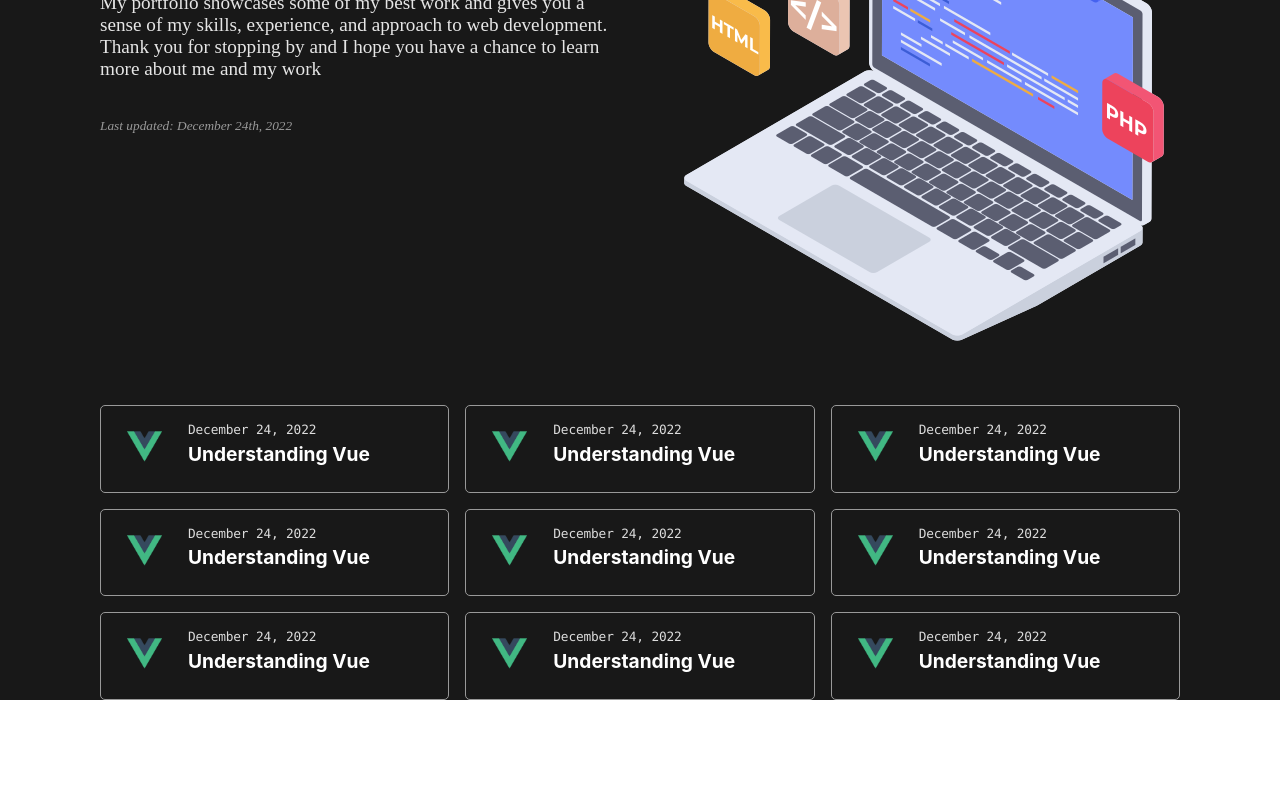
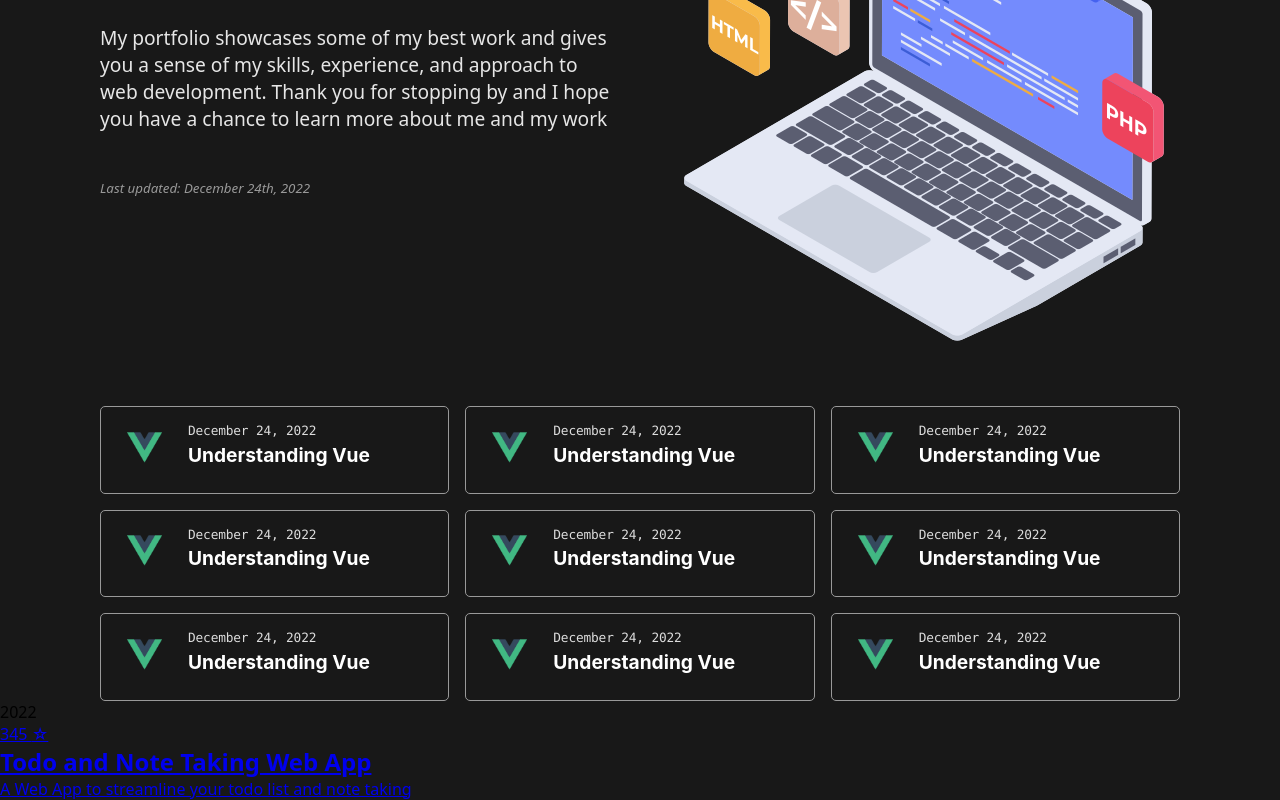
Before and after one commit to Manuel-kl/Manuel-portfolio, a Vue app: page / in a window 1280 px wide. Shown: the part 281-1081 px from the top of the page. Before the commit the page ends 981 px from the top, so only its background shows below. Built offline with nearby package versions, Linux system fonts and the light colour scheme.

Commit message:
Update HomeComponent and NavBarComponent

```diff
--- a/src/App.vue
+++ b/src/App.vue
@@ -22,6 +22,7 @@
     --border-color: #2c2c2c;
     --font-family-base: "Inter", -apple-system, BlinkMacSystemFont, "Helvetica Neue", Arial, sans-serif;
     --font-family-monospace: Menlo, "IBM Plex Mono", Menlo, monospace;
+    --font-family-homepage:InterVariable,ui-sans-serif,system-ui,-apple-system,BlinkMacSystemFont,Segoe UI,Roboto,Helvetica Neue,Arial,Noto Sans,sans-serif,Apple Color Emoji,Segoe UI Emoji,Segoe UI Symbol,Noto Color Emoji;
 
 
 
--- a/src/components/HomeComponent.vue
+++ b/src/components/HomeComponent.vue
@@ -23,86 +23,120 @@
             </div>
 
         </section>
-        <section class="blogs">
-            <div class="blog">
+        <section class="blog-lists">
+            <div class="blog-list">
                 <div>
                     <img src="../assets/logo.png" alt="Vue Js logo">
                 </div>
                 <div>
                     <p>December 24, 2022</p>
-                    <a href="#" onclick="event.preventDefault()"> <h2> Understanding Vue</h2></a>
+                    <a href="#" onclick="event.preventDefault()">
+                        <h2> Understanding Vue</h2>
+                    </a>
                 </div>
             </div>
-            <div class="blog">
+            <div class="blog-list">
                 <div>
                     <img src="../assets/logo.png" alt="Vue Js logo">
                 </div>
                 <div>
                     <p>December 24, 2022</p>
-                    <a href="#" onclick="event.preventDefault()"> <h2> Understanding Vue</h2></a>
+                    <a href="#" onclick="event.preventDefault()">
+                        <h2> Understanding Vue</h2>
+                    </a>
                 </div>
             </div>
-            <div class="blog">
+            <div class="blog-list">
                 <div>
                     <img src="../assets/logo.png" alt="Vue Js logo">
                 </div>
                 <div>
                     <p>December 24, 2022</p>
-                    <a href="#" onclick="event.preventDefault()"> <h2> Understanding Vue</h2></a>
+                    <a href="#" onclick="event.preventDefault()">
+                        <h2> Understanding Vue</h2>
+                    </a>
                 </div>
             </div>
-            <div class="blog">
+            <div class="blog-list">
                 <div>
                     <img src="../assets/logo.png" alt="Vue Js logo">
                 </div>
                 <div>
                     <p>December 24, 2022</p>
-                    <a href="#" onclick="event.preventDefault()"> <h2> Understanding Vue</h2></a>
+                    <a href="#" onclick="event.preventDefault()">
+                        <h2> Understanding Vue</h2>
+                    </a>
                 </div>
             </div>
-            <div class="blog">
+            <div class="blog-list">
                 <div>
                     <img src="../assets/logo.png" alt="Vue Js logo">
                 </div>
                 <div>
                     <p>December 24, 2022</p>
-                    <a href="#" onclick="event.preventDefault()"> <h2> Understanding Vue</h2></a>
+                    <a href="#" onclick="event.preventDefault()">
+                        <h2> Understanding Vue</h2>
+                    </a>
                 </div>
             </div>
-            <div class="blog">
+            <div class="blog-list">
                 <div>
                     <img src="../assets/logo.png" alt="Vue Js logo">
                 </div>
                 <div>
                     <p>December 24, 2022</p>
-                    <a href="#" onclick="event.preventDefault()"> <h2> Understanding Vue</h2></a>
+                    <a href="#" onclick="event.preventDefault()">
+                        <h2> Understanding Vue</h2>
+                    </a>
                 </div>
             </div>
-            <div class="blog">
+            <div class="blog-list">
                 <div>
                     <img src="../assets/logo.png" alt="Vue Js logo">
                 </div>
                 <div>
                     <p>December 24, 2022</p>
-                    <a href="#" onclick="event.preventDefault()"> <h2> Understanding Vue</h2></a>
+                    <a href="#" onclick="event.preventDefault()">
+                        <h2> Understanding Vue</h2>
+                    </a>
                 </div>
             </div>
-            <div class="blog">
+            <div class="blog-list">
                 <div>
                     <img src="../assets/logo.png" alt="Vue Js logo">
                 </div>
                 <div>
                     <p>December 24, 2022</p>
-                    <a href="#" onclick="event.preventDefault()"> <h2> Understanding Vue</h2></a>
+                    <a href="#" onclick="event.preventDefault()">
+                        <h2> Understanding Vue</h2>
+                    </a>
                 </div>
             </div>
-            <div class="blog">
+            <div class="blog-list">
                 <div>
                     <img src="../assets/logo.png" alt="Vue Js logo">
                 </div>
                 <div>
                     <p>December 24, 2022</p>
-                    <a href="#" onclick="event.preventDefault()"> <h2> Understanding Vue</h2></a>
+                    <a href="#" onclick="event.preventDefault()">
+                        <h2> Understanding Vue</h2>
+                    </a>
+                </div>
+            </div>
+        </section>
+        <section class="projects-lists">
+            <div class="projects">
+                <div>
+                    <time>2022</time>
+                    <a href="#" onclick="event.preventDefault()">
+                        <p>345 <span>&#9734;</span> </p>
+                    </a>
+                </div>
+                <div>
+                    <a href="#" onclick="event.preventDefault()">
+                        <h2>Todo and Note Taking Web App</h2>
+                        <p>A Web App to streamline your todo list and note taking</p>
+                    </a>
                 </div>
             </div>
         </section>
@@ -121,64 +155,77 @@ export default {
 };
 </script>
 <style lang='css' scoped>
-#home-page{
+#home-page {
     background-color: var(--background-color);
+    font-family: var(--font-family-homepage);
+
 
 }
-.description{
+
+.description {
     display: grid;
     grid-template-columns: 3fr 2fr;
     grid-column-gap: 50px;
     flex-direction: row;
     justify-content: space-between;
-    margin:0 100px ;
+    margin: 0 100px;
+
 }
-.description .intro{
+
+.description .intro {
     max-width: 560px;
 
 
 }
-.description h1{
+
+.description h1 {
     font-size: 3rem;
     color: var(--font-color-heading);
 }
-.description p{
+
+.description p {
     font-size: 1.2rem;
-    color:var(--font-color-base);
+    color: var(--font-color-base);
 }
-.description em{
-    font-style:italic ;
+
+.description em {
+    font-style: italic;
     color: var(--font-color-muted);
 }
-.blogs{
+
+.blog-lists {
     display: grid;
     grid-template-columns: repeat(3, 1fr);
     margin: 0 100px;
     gap: 1rem;
     padding-top: 50px;
 }
-.blog img{
+
+.blog-list img {
     width: 35px;
     padding: 0 10px;
 }
-.blog{
+
+.blog-list {
     display: flex;
     flex-direction: row;
     align-items: center;
-    border:1px solid var(--font-color-muted) ;
+    border: 1px solid var(--font-color-muted);
     padding: 1rem;
     gap: 1rem;
     border-radius: 5px;
     max-width: 320px;
 
 }
-.blog p{
+
+.blog-list p {
     color: var(--border-color);
     font-size: 0.8rem;
     letter-spacing: -.01rem;
     font-family: var(--font-family-monospace);
 }
-.blog h2{
+
+.blog-list h2 {
     font-size: 1.2rem;
     font-family: var(--font-family-base);
     line-height: 1.3rem;
@@ -187,11 +234,13 @@ export default {
     border-bottom: 1px solid var(--background-color);
 
 }
-.blog a{
+
+.blog-list a {
     text-decoration: none;
     color: var(--font-color-heading);
 }
-.blog h2:hover{
+
+.blog-list h2:hover {
     border-bottom: 1px solid var(--font-color-heading);
     padding-bottom: 2px;
 }
--- a/src/components/NavbarComponent.vue
+++ b/src/components/NavbarComponent.vue
@@ -39,7 +39,7 @@ export default {
     padding: 20px 100px 20px 100px;
     height: var(--navbar-height-large);
     font-family: var(--font-family-nav);
-    font-size: 1.4rem;
+    font-size: 1.2rem;
 
 }
 
```
